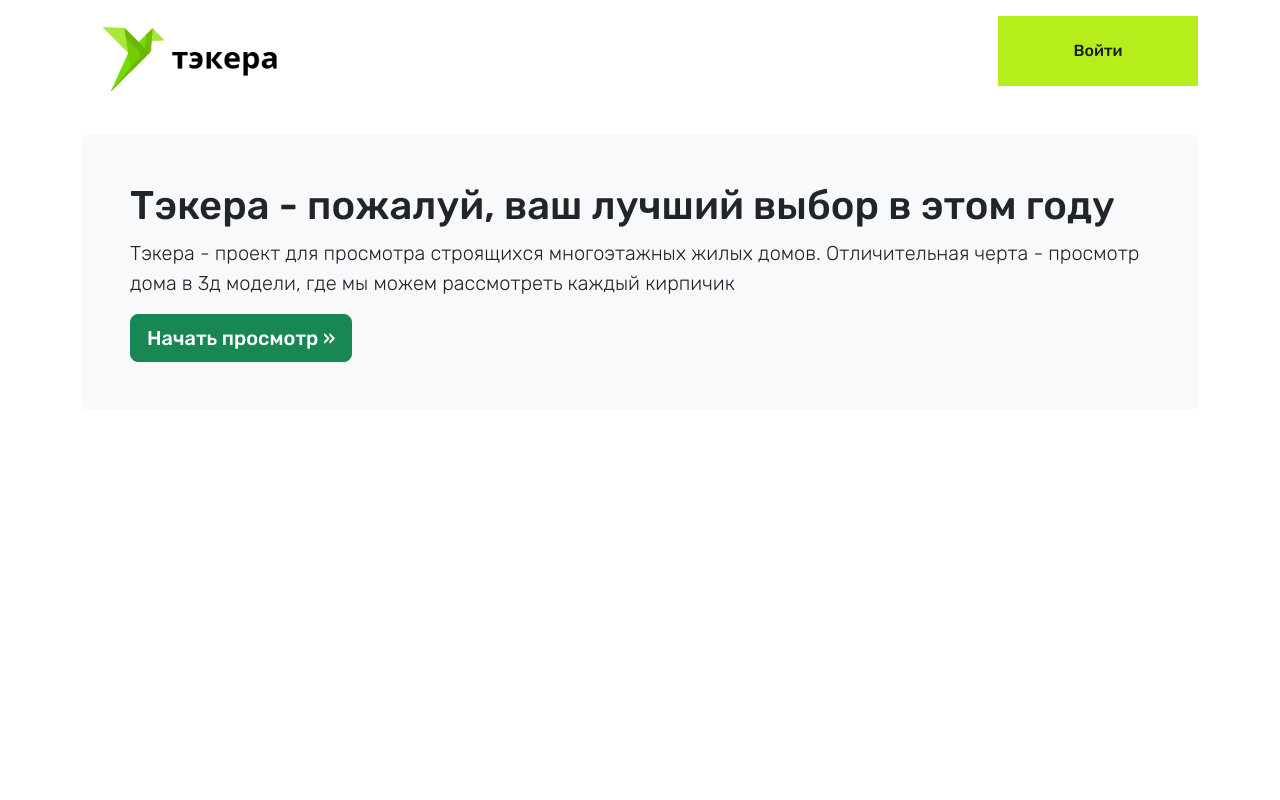
After one commit to DmitriyIgnatev/Tekera, a Django app: template tekera/templates/mainscreen.html in a window 1280 px wide. The commit adds this page. Run offline with Django 3.2, Linux system fonts and the light colour scheme; the template is opened without the code that fills it, so the values that code supplies are empty; some libraries are stand-ins or nearby versions.

Commit message:
mainscreen

```diff
--- a/tekera/housemodels/urls.py
+++ b/tekera/housemodels/urls.py
@@ -4,4 +4,5 @@ from housemodels import views
 app_name = 'housemodels'
 urlpatterns = [
     path('', views.home, name='housemodels'),
+    path('login', views.login),
 ]
--- a/tekera/housemodels/views.py
+++ b/tekera/housemodels/views.py
@@ -2,4 +2,8 @@ from django.shortcuts import render
 
 
 def home(request):
-    return render(request, 'base.html')
+    return render(request, 'mainscreen.html')
+
+
+def login(request):
+    return render(request, 'login.html')
--- a/tekera/static_dev/css/style.css
+++ b/tekera/static_dev/css/style.css
@@ -1,4 +1,47 @@
- /* This keeps child nodes hidden while the element loads */
+@charset "UTF-8";
+body{
+  font-family: 'Rubik', sans-serif;
+}
+
+.login-btn {
+  font-family: 'Rubik', sans-serif;
+  background: #b6ee1b;
+  color: #1d1d1d;
+  cursor: pointer;
+  font-size: 1em;
+  padding: 1rem;
+  border: 0;
+  transition: all 0.5s;
+  width: auto;
+  position: relative;
+  height: 70px;
+  min-width: 200px;
+}
+.login-btn::after {
+  content: "»";
+  font-family: 'Rubik', sans-serif;
+  font-weight: 400;
+  position: absolute;
+  left: 80%;
+  top: 54%;
+  right: 0;
+  bottom: 0;
+  opacity: 0;
+  transform: translate(-50%, -50%);
+}
+.login-btn:hover {
+  background: #2b2bff;
+  transition: all 0.5s;
+  box-shadow: 0px 6px 15px #0000ff61;
+  padding: 1rem 3rem 1rem 1rem;
+  color: #ffffff;
+}
+.login-btn:hover::after {
+  opacity: 1;
+  transition: all 0.5s;
+  color: #ffffff;
+}
+
  :not(:defined) > * {
   display: none;
 }
--- a/tekera/templates/base.html
+++ b/tekera/templates/base.html
@@ -3,21 +3,11 @@
 <!DOCTYPE html>
 <html>
   <head>
-    <title>3d model</title>
-	  <meta http-equiv="content-type" content="text/html;charset=utf-8" />
-	  <meta name="generator" content="Geany 1.37.1" />
-	  <meta name="viewport" content="width=device-width, initial-scale=1">
-	  <link href="{% static "css/style.css"%}" rel="stylesheet">
-     <script src="https://unpkg.com/@webcomponents/webcomponentsjs@2.1.3/webcomponents-loader.js"></script>
+    <meta charset="UTF-8">
+    {% include "includes/head.html" %}
   </head>
   <body>
-    <model-viewer src="{% static "models/wood_table_001_4k.gltf"%}  " alt="A 3D model of a car" shadow-intensity="1" camera-controls auto-rotate ar >
-    </model-viewer>
-	  <script type="module"
-		  src="https://unpkg.com/@google/model-viewer/dist/model-viewer.min.js">
-	  </script>
-	<script nomodule
-      src="https://unpkg.com/@google/model-viewer/dist/model-viewer-legacy.js">
-	</script>
+    {% include "includes/header.html" %}
+    {% block content %}   {% endblock %}
   </body>
 </html>
--- /dev/null
+++ b/tekera/templates/includes/head.html
@@ -0,0 +1,14 @@
+{% load static %}
+{% csrf_token %}
+<title>Тэкера</title>
+<meta http-equiv="content-type" content="text/html;charset=utf-8" />
+
+<link rel="preconnect" href="https://fonts.googleapis.com">
+<link rel="preconnect" href="https://fonts.gstatic.com" crossorigin>
+<link href="https://fonts.googleapis.com/css2?family=Alegreya+Sans:wght@300;700&family=Rubik:wght@300;500&display=swap" rel="stylesheet">
+
+<meta name="generator" content="Geany 1.37.1" />
+<meta name="viewport" content="width=device-width, initial-scale=1">
+<link href="https://cdn.jsdelivr.net/npm/bootstrap@5.3.0-alpha1/dist/css/bootstrap.min.css" rel="stylesheet" integrity="sha384-GLhlTQ8iRABdZLl6O3oVMWSktQOp6b7In1Zl3/Jr59b6EGGoI1aFkw7cmDA6j6gD" crossorigin="anonymous">
+<link href="{% static "css/style.css"%}" rel="stylesheet">
+<script src="https://unpkg.com/@webcomponents/webcomponentsjs@2.1.3/webcomponents-loader.js"></script>
--- a/tekera/templates/includes/header.html
+++ b/tekera/templates/includes/header.html
@@ -0,0 +1,14 @@
+{% load static %}
+{% csrf_token %}
+<div class="container">
+    <header class="d-flex justify-content-center py-3">
+      <a href="/" class="d-flex align-items-center mb-3 mb-md-0 me-md-auto text-dark text-decoration-none">
+        <img src="{% static "img/logo.png"%}" alt="логотип" height="70px" width="auto">
+      </a>
+      <ul class="nav nav-pills">
+        <form action='/login'>
+          <button class="login-btn">Войти</button>
+        </form>
+      </ul>
+    </header>
+</div>
--- /dev/null
+++ b/tekera/templates/login.html
@@ -0,0 +1,5 @@
+{% extends "base.html" %}
+{% load static %}
+{% block content %}
+привет
+{% endblock %}
--- /dev/null
+++ b/tekera/templates/mainscreen.html
@@ -0,0 +1,11 @@
+{% extends "base.html" %}
+{% load static %}
+{% block content %}
+<div class='container'>
+    <div class="bg-light p-5 rounded mt-3">
+        <h1>Тэкера - пожалуй, ваш лучший выбор в этом году</h1>
+        <p class="lead">Тэкера - проект  для просмотра строящихся многоэтажных жилых домов. Отличительная черта - просмотр дома в 3д модели, где мы можем рассмотреть каждый кирпичик</p>
+        <a class="btn btn-lg btn-success" href="/" role="button">Начать просмотр »</a>
+      </div>
+</div>
+{% endblock %}
```
Also changed, not shown: tekera/templates/template3dmodel.html (added, +23 -0 lines), tekera/static_dev/img/logo.png (added), tekera/static_dev/img/redamogus.png (deleted), tekera/templates/house.html (deleted).
